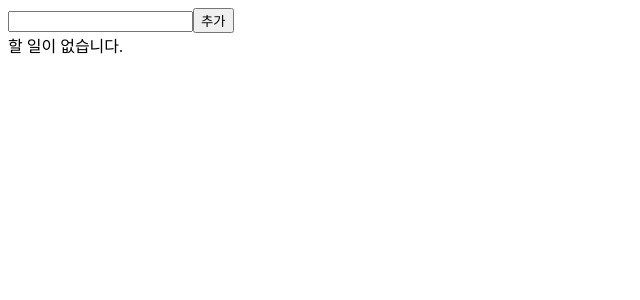
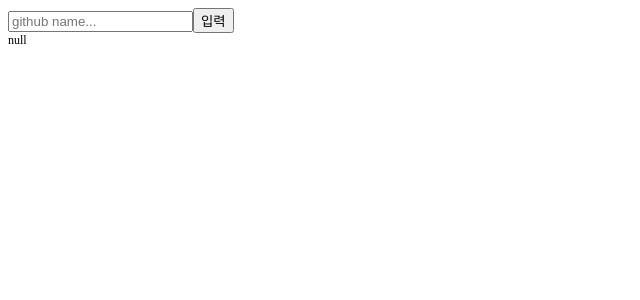
Before and after one commit to parkoon/react-todo-types, a React (Create React App) app: page / in a window 1280 px wide. Shown: the top 300 px of the page, without its empty margins (0-640 px from the left). Built offline with nearby package versions, Linux system fonts and the light colour scheme.

Commit message:
add redux saga

```diff
--- a/package.json
+++ b/package.json
@@ -12,11 +12,14 @@
     "@types/react-dom": "^16.9.5",
     "@types/react-redux": "^7.1.7",
     "@types/uuid": "^3.4.7",
+    "axios": "^0.19.2",
     "react": "^16.12.0",
     "react-dom": "^16.12.0",
     "react-redux": "^7.2.0",
     "react-scripts": "3.4.0",
     "redux": "^4.0.5",
+    "redux-saga": "^1.1.3",
+    "typesafe-actions": "^5.1.0",
     "typescript": "^3.7.5",
     "uuid": "^3.4.0"
   },
--- /dev/null
+++ b/src/api/github.ts
@@ -0,0 +1,10 @@
+import axios from "axios";
+
+import { GithubProfile } from "../modules/github/types";
+
+export const fetchUserInfo = async (username: string) => {
+  const { data } = await axios.get<GithubProfile>(
+    `https://api.github.com/users/${username}`
+  );
+  return data;
+};
--- /dev/null
+++ b/src/components/GithubInfo.tsx
@@ -0,0 +1,20 @@
+import React, { CSSProperties } from "react";
+import { GithubProfile } from "../modules/github";
+
+type GithubInfoType = {
+  info: GithubProfile;
+};
+
+function GithubInfo({ info }: GithubInfoType) {
+  const wrapperStyle: CSSProperties = {
+    width: "200px",
+    fontSize: "12px"
+  };
+  return (
+    <div style={wrapperStyle}>
+      <span>{JSON.stringify(info)}</span>
+    </div>
+  );
+}
+
+export default GithubInfo;
--- /dev/null
+++ b/src/components/GithubInput.tsx
@@ -0,0 +1,31 @@
+import React, { useState } from "react";
+
+type GithubInputType = {
+  onInsert: (name: string) => void;
+};
+
+function GithubInput({ onInsert }: GithubInputType) {
+  const [name, setName] = useState("");
+
+  const handleSubmit = (e: React.FormEvent<HTMLFormElement>) => {
+    e.preventDefault();
+    if (!name) return;
+    onInsert(name);
+  };
+  const handleChange = (e: React.ChangeEvent<HTMLInputElement>) => {
+    setName(e.target.value);
+  };
+
+  return (
+    <form onSubmit={handleSubmit}>
+      <input
+        placeholder="github name..."
+        value={name}
+        onChange={handleChange}
+      />
+      <button type="submit">입력</button>
+    </form>
+  );
+}
+
+export default GithubInput;
--- /dev/null
+++ b/src/container/GithubContainer.tsx
@@ -0,0 +1,28 @@
+import React, { useState } from "react";
+import { useDispatch, useSelector } from "react-redux";
+
+import GithubInfo from "../components/GithubInfo";
+import GithubInput from "../components/GithubInput";
+import { fetchUserInfo } from "../api/github";
+import { GithubProfile, getUserInfo } from "../modules/github";
+import { RootState } from "../modules";
+
+function GithubContainer() {
+  const { data, error, loading } = useSelector(
+    (state: RootState) => state.github.userProfile
+  );
+
+  const dispatch = useDispatch();
+  const onInsert = async (name: string) => {
+    dispatch(getUserInfo(name));
+  };
+
+  return (
+    <div>
+      <GithubInput onInsert={onInsert} />
+      <GithubInfo info={data} />
+    </div>
+  );
+}
+
+export default GithubContainer;
--- a/src/index.tsx
+++ b/src/index.tsx
@@ -1,15 +1,22 @@
 import React from "react";
 import ReactDOM from "react-dom";
-import { createStore } from "redux";
+import { createStore, applyMiddleware } from "redux";
 import { Provider } from "react-redux";
-import rootReducer from "./modules";
+import rootReducer, { rootSaga } from "./modules";
 import TodoContainer from "./container/TodoContainer";
+import GithubContainer from "./container/GithubContainer";
 
-const store = createStore(rootReducer);
+import createSagaMiddleware from "redux-saga";
+
+const sagaMiddleware = createSagaMiddleware();
+
+const store = createStore(rootReducer, applyMiddleware(sagaMiddleware));
+
+sagaMiddleware.run(rootSaga);
 
 ReactDOM.render(
   <Provider store={store}>
-    <TodoContainer />
+    <GithubContainer />
   </Provider>,
   document.getElementById("root")
 );
--- /dev/null
+++ b/src/modules/github/actions.ts
@@ -0,0 +1,21 @@
+import { GithubProfile } from "./types";
+import { AxiosError } from "axios";
+
+export const GET_USER_INFO = "github/GET_USER_INFO" as const;
+export const GET_USER_INFO_SUCCESS = "github/GET_USER_INFO_SUCCESS" as const;
+export const GET_USER_INFO_FAILURE = "github/GET_USER_INFO_FAILURE" as const;
+
+export const getUserInfo = (username: string) => ({
+  type: GET_USER_INFO,
+  payload: username
+});
+
+export const getUserInfoSuccess = (payload: GithubProfile) => ({
+  type: GET_USER_INFO_SUCCESS,
+  payload
+});
+
+export const getUserInfoFailure = (payload: AxiosError) => ({
+  type: GET_USER_INFO_FAILURE,
+  payload
+});
--- /dev/null
+++ b/src/modules/github/index.ts
@@ -0,0 +1,4 @@
+export { default } from "./reducer";
+export * from "./actions";
+export * from "./types";
+export * from "./sagas";
--- /dev/null
+++ b/src/modules/github/reducer.ts
@@ -0,0 +1,65 @@
+import { createReducer } from "typesafe-actions";
+import { GithubState, GithubAction } from "./types";
+import {
+  GET_USER_INFO,
+  GET_USER_INFO_SUCCESS,
+  GET_USER_INFO_FAILURE
+} from "./actions";
+
+const intialState: GithubState = {
+  userProfile: {
+    data: null,
+    error: null,
+    loading: false
+  }
+};
+
+// const github = createReducer<GithubState, GithubAction>(intialState, {
+//     [GET_USER_INFO]: (state, action) => ({
+//         ...state,
+//         userProfile: {
+
+//         }
+//     })
+// })
+
+function github(
+  state: GithubState = intialState,
+  action: GithubAction
+): GithubState {
+  switch (action.type) {
+    case GET_USER_INFO:
+      return {
+        ...state,
+        userProfile: {
+          loading: true,
+          data: null,
+          error: null
+        }
+      };
+
+    case GET_USER_INFO_SUCCESS:
+      return {
+        ...state,
+        userProfile: {
+          loading: false,
+          error: null,
+          data: action.payload
+        }
+      };
+    case GET_USER_INFO_FAILURE:
+      return {
+        ...state,
+        userProfile: {
+          loading: false,
+          error: action.payload,
+          data: null
+        }
+      };
+
+    default:
+      return state;
+  }
+}
+
+export default github;
--- /dev/null
+++ b/src/modules/github/sagas.ts
@@ -0,0 +1,32 @@
+import { call, put, takeEvery, all, fork } from "redux-saga/effects";
+import {
+  GET_USER_INFO,
+  GET_USER_INFO_FAILURE,
+  getUserInfo,
+  GET_USER_INFO_SUCCESS
+} from "./actions";
+import { fetchUserInfo } from "../../api/github";
+import { GithubAction, GithubProfile } from "./types";
+
+function* github(action: ReturnType<typeof getUserInfo>) {
+  try {
+    const res: GithubProfile = yield call(fetchUserInfo, action.payload);
+    yield put({
+      type: GET_USER_INFO_SUCCESS,
+      payload: res
+    });
+  } catch (err) {
+    yield put({
+      type: GET_USER_INFO_FAILURE,
+      payload: err
+    });
+  }
+}
+
+function* watchGithub() {
+  yield takeEvery(GET_USER_INFO, github);
+}
+
+export function* githubSaga() {
+  yield all([fork(watchGithub)]);
+}
--- /dev/null
+++ b/src/modules/github/types.ts
@@ -0,0 +1,49 @@
+import { getUserInfo, getUserInfoSuccess, getUserInfoFailure } from "./actions";
+import { AxiosError } from "axios";
+
+export type GithubProfile = {
+  login: string;
+  id: number;
+  node_id: string;
+  avatar_url: string;
+  gravatar_id: string;
+  url: string;
+  html_url: string;
+  followers_url: string;
+  following_url: string;
+  gists_url: string;
+  starred_url: string;
+  subscriptions_url: string;
+  organizations_url: string;
+  repos_url: string;
+  events_url: string;
+  received_events_url: string;
+  type: string;
+  site_admin: boolean;
+  name: string;
+  company: null;
+  blog: string;
+  location: null;
+  email: null;
+  hireable: null;
+  bio: string;
+  public_repos: number;
+  public_gists: number;
+  followers: number;
+  following: number;
+  created_at: Date;
+  updated_at: Date;
+} | null;
+
+export type GithubState = {
+  userProfile: {
+    loading: boolean;
+    data: GithubProfile | null;
+    error: AxiosError | null;
+  };
+};
+
+export type GithubAction =
+  | ReturnType<typeof getUserInfo>
+  | ReturnType<typeof getUserInfoSuccess>
+  | ReturnType<typeof getUserInfoFailure>;
--- a/src/modules/index.ts
+++ b/src/modules/index.ts
@@ -1,9 +1,15 @@
 import { combineReducers } from "redux";
 import todos from "./todos";
+import github, { githubSaga } from "./github";
+import { all } from "redux-saga/effects";
 
 const rootReducer = combineReducers({
-  todos
+  todos,
+  github
 });
 
+export function* rootSaga() {
+  yield all([githubSaga()]);
+}
 export default rootReducer;
 export type RootState = ReturnType<typeof rootReducer>;
```
Also changed, not shown: 1 other file (tests, documents, lock files or other folders).
